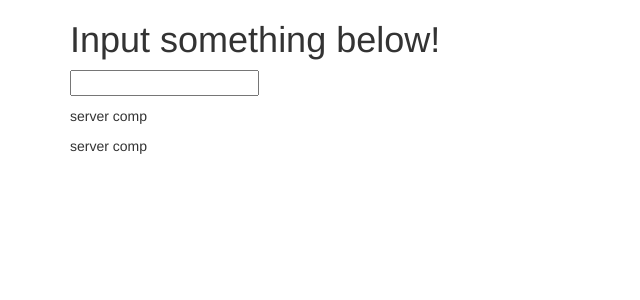
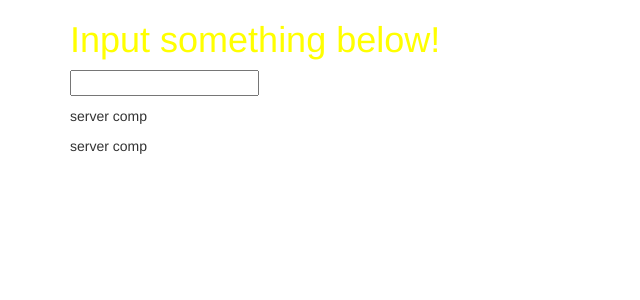
Before and after one commit to MaeganW/learning-angular, an Angular app: page / in a window 1280 px wide. Shown: the top 300 px of the page, without its empty margins (0-640 px from the left). Built offline with nearby package versions, Linux system fonts and the light colour scheme.

Commit message:
inline and external styles

```diff
--- a/src/app/app.component.css
+++ b/src/app/app.component.css
@@ -0,0 +1,3 @@
+h1 {
+  color: purple;
+}
--- a/src/app/app.component.ts
+++ b/src/app/app.component.ts
@@ -3,7 +3,14 @@ import { Component } from '@angular/core';
 @Component({
   selector: 'app-root',
   templateUrl: './app.component.html',
-  styleUrls: ['./app.component.css']
+  // styleUrls: ['./app.component.css']
+  styles: [
+    `
+    h1 {
+      color: yellow;
+    }
+  `
+  ]
 })
 export class AppComponent {
   name = '';
```
